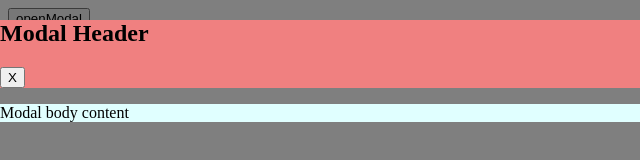
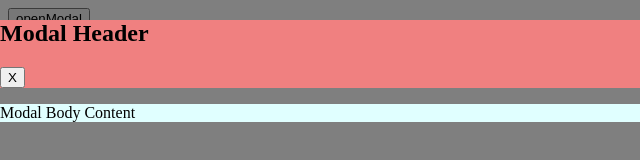
Before and after one commit to acciojob/modal-magic-nihalDevidas, a website: page main.html in a window 1280 px wide. Both pictures are taken after a click on the button "openModal". Shown: the full height of the page, 0-640 px from the left. Drawn offline with Linux system fonts and the light colour scheme.

Commit message:
created a submission

```diff
--- a/main.html
+++ b/main.html
@@ -16,7 +16,7 @@
 				<button class="close-modal" id="close-btn">X</button>
 			</div>
 			<div class="modal-body">
-				<p>Modal body content</p>
+				<p>Modal Body Content</p>
 			</div>
 		</div>
 	</div>
```
